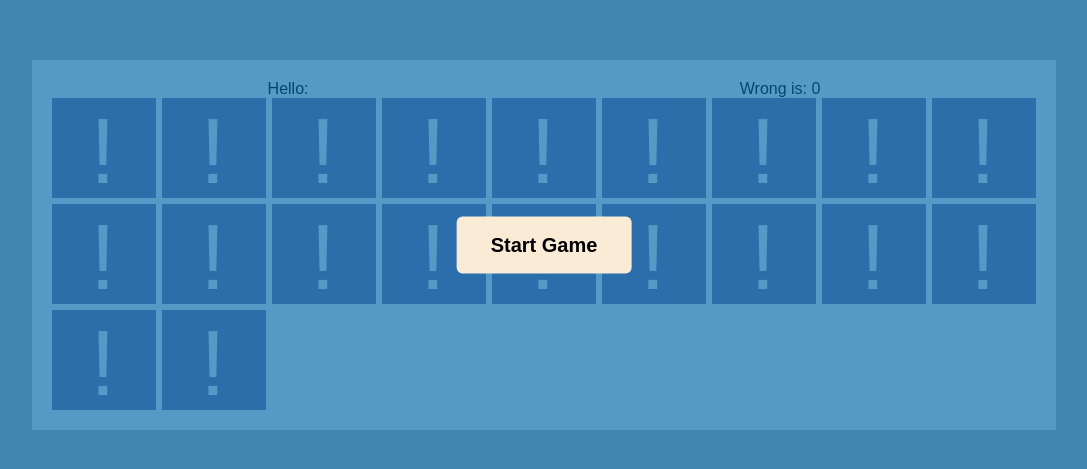
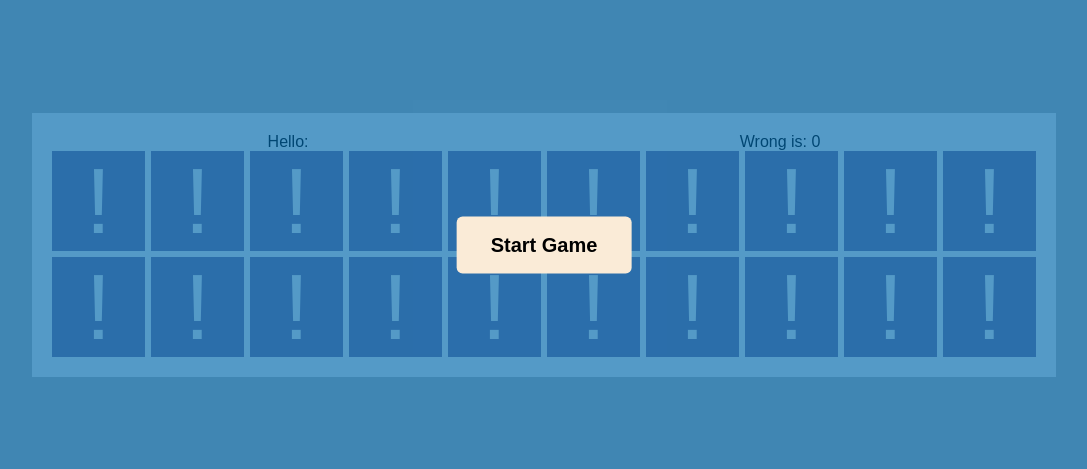
Before and after one commit to AbdoSLG/Memory-Game, a plain HTML site: page index.html in a window 1280 px wide. Shown: the part 155-624 px from the top of the page, without its empty margins (96-1183 px from the left). Drawn offline with Linux system fonts and the light colour scheme.

Commit message:
update css

```diff
--- a/css/main.css
+++ b/css/main.css
@@ -40,7 +40,7 @@ body{
 }
 .container .box {
     display: grid;
-    grid-template-columns: repeat(auto-fill , minmax(100px , 1fr));
+    grid-template-columns: repeat(auto-fill , minmax(86px , 1fr));
     gap: 6px;
 }
 .container .box.no-clicking {
@@ -69,7 +69,6 @@ body{
     position: absolute;
     color: white;
     font-size: 93px;
-    left: 38px;
 }
 .container .box .block .front{
     background-color: #847ba9;
@@ -84,6 +83,9 @@ body{
     position:absolute;
     text-align: center;
     backface-visibility: hidden;
+    display: flex;
+    justify-content: center;
+    align-items: center;
 }
 .container .box .is-flipped,
 .container .box .has-match{
```
